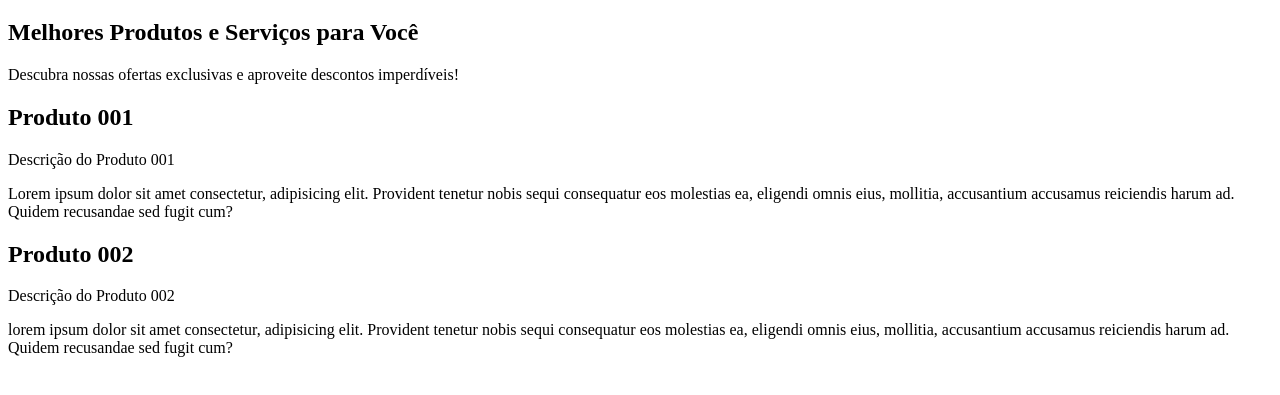
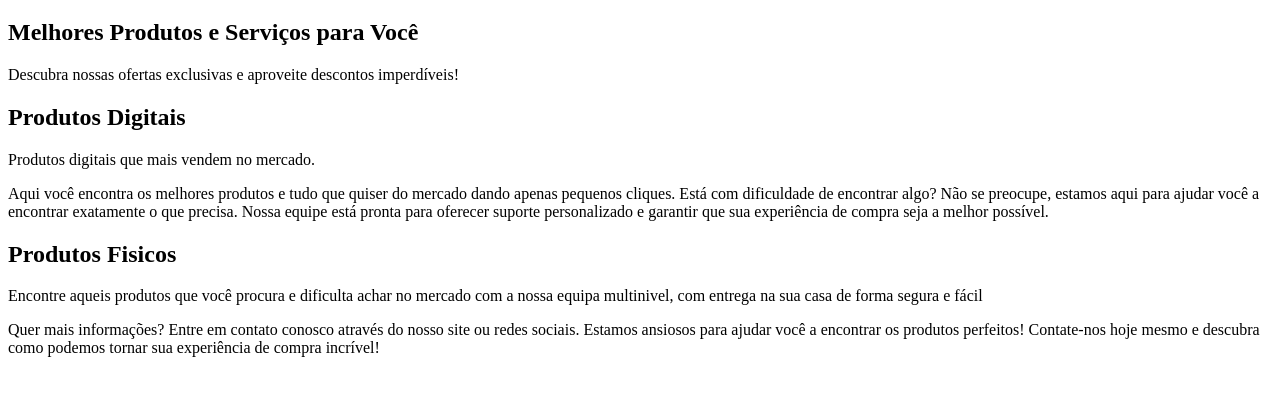
Before and after one commit to Ezequielcbeira/Projeto-Site, a plain HTML site: page index.html in a window 1280 px wide. Shown: the part 61-456 px from the top of the page. Drawn offline with Linux system fonts and the light colour scheme.

Commit message:
Conteúdo do Projecto Site completo

```diff
--- a/index.html
+++ b/index.html
@@ -15,15 +15,15 @@
               <p>Descubra nossas ofertas exclusivas e aproveite descontos imperdíveis!</p>
         </article>
         <article>
-            <h2>Produto 001</h2>
-            <p>Descrição do Produto 001<p>
+            <h2>Produtos Digitais</h2>
+            <p>Produtos digitais que mais vendem no mercado.</p>
         </article>
     </main >
-</body>Lorem ipsum dolor sit amet consectetur, adipisicing elit. Provident tenetur nobis sequi consequatur eos molestias ea, eligendi omnis eius, mollitia, accusantium accusamus reiciendis harum ad. Quidem recusandae sed fugit cum?
+</body>Aqui você encontra os melhores produtos e tudo que quiser do mercado dando apenas pequenos cliques. Está com dificuldade de encontrar algo? Não se preocupe, estamos aqui para ajudar você a encontrar exatamente o que precisa. Nossa equipe está pronta para oferecer suporte personalizado e garantir que sua experiência de compra seja a melhor possível.
 <article>
-    <h2>Produto 002</h2>
-    <p>Descrição do Produto 002<p>
+    <h2>Produtos Fisicos</h2>
+    <p>Encontre aqueis produtos que você procura e dificulta achar no mercado com a nossa equipa multinivel, com entrega na sua casa de forma segura e fácil<p>
         <body>
-            lorem ipsum dolor sit amet consectetur, adipisicing elit. Provident tenetur nobis sequi consequatur eos molestias ea, eligendi omnis eius, mollitia, accusantium accusamus reiciendis harum ad. Quidem recusandae sed fugit cum?
-        </body>
+            Quer mais informações? Entre em contato conosco através do nosso site ou redes sociais. Estamos ansiosos para ajudar você a encontrar os produtos perfeitos!
+        </body>Contate-nos hoje mesmo e descubra como podemos tornar sua experiência de compra incrível!
 </html>
```
